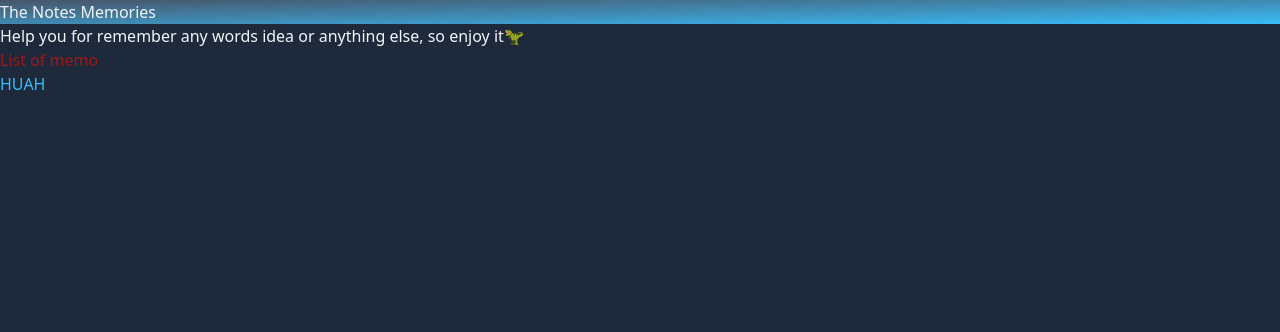
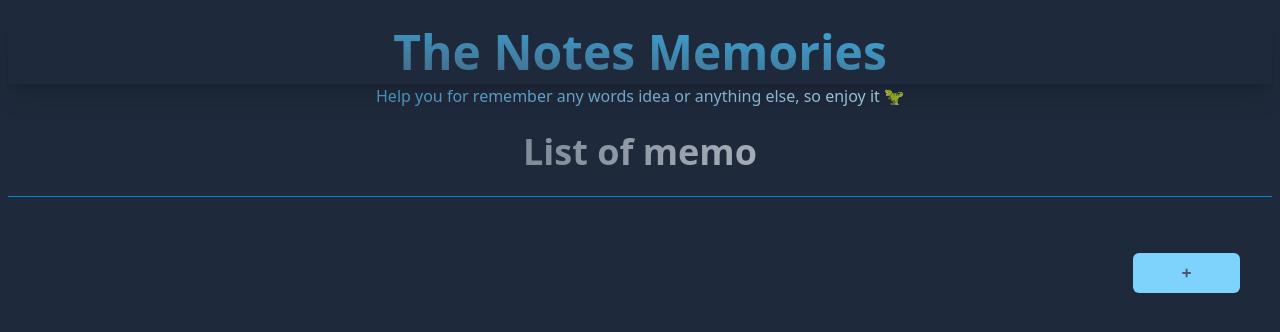
Before and after one commit to Tomba-Hopkins/project-vue, a Vue app in the folder catatan-app/: page / in a window 1280 px wide. Shown: the top 332 px of the page. Built offline with nearby package versions, Linux system fonts and the light colour scheme.

Commit message:
sidii to sidiii

```diff
--- a/catatan-app/src/App.vue
+++ b/catatan-app/src/App.vue
@@ -1,11 +1,11 @@
 <template>
-  <div>
-    <h1 class="bg-gradient-to-tl from-sky-400 to-slate-600">The Notes Memories</h1>
-    <p>Help you for remember any words idea or anything else, so enjoy it🦖</p>
+  <div class="p-2">
+    <h1 class="bg-gradient-to-bl from-sky-400 to-slate-600 p-2 text-5xl text-center text-transparent bg-clip-text font-semibold shadow-xl mt-3">The Notes Memories</h1>
+    <p class="text-center bg-gradient-to-r from-sky-700 to-slate-200 bg-clip-text text-transparent">Help you for remember any words idea or anything else, so enjoy it <span class="text-white">🦖</span></p>
     <main>
-      <h2 class="text-red-800">List of memo</h2>
-      <div class="card bg-slate-800"></div>
-      <p class="text-sky-400">HUAH</p>
+      <h2 class="text-4xl text-center font-bold bg-gradient-to-r from-slate-700 to-slate-100 bg-clip-text text-transparent mt-6">List of memo</h2>
+      <hr class="border-1 mt-6 border-sky-600">
+      <button class="p-2 w-1/12 mt-14 bg-sky-300 text-slate-600 font-semibold font-mono rounded-md absolute right-10 hover:bg-sky-600 hover:text-slate-100 transition duration-150 active:bg-sky-800 active:text-slate-100">+</button>
     </main>
   </div>
 </template>
```
